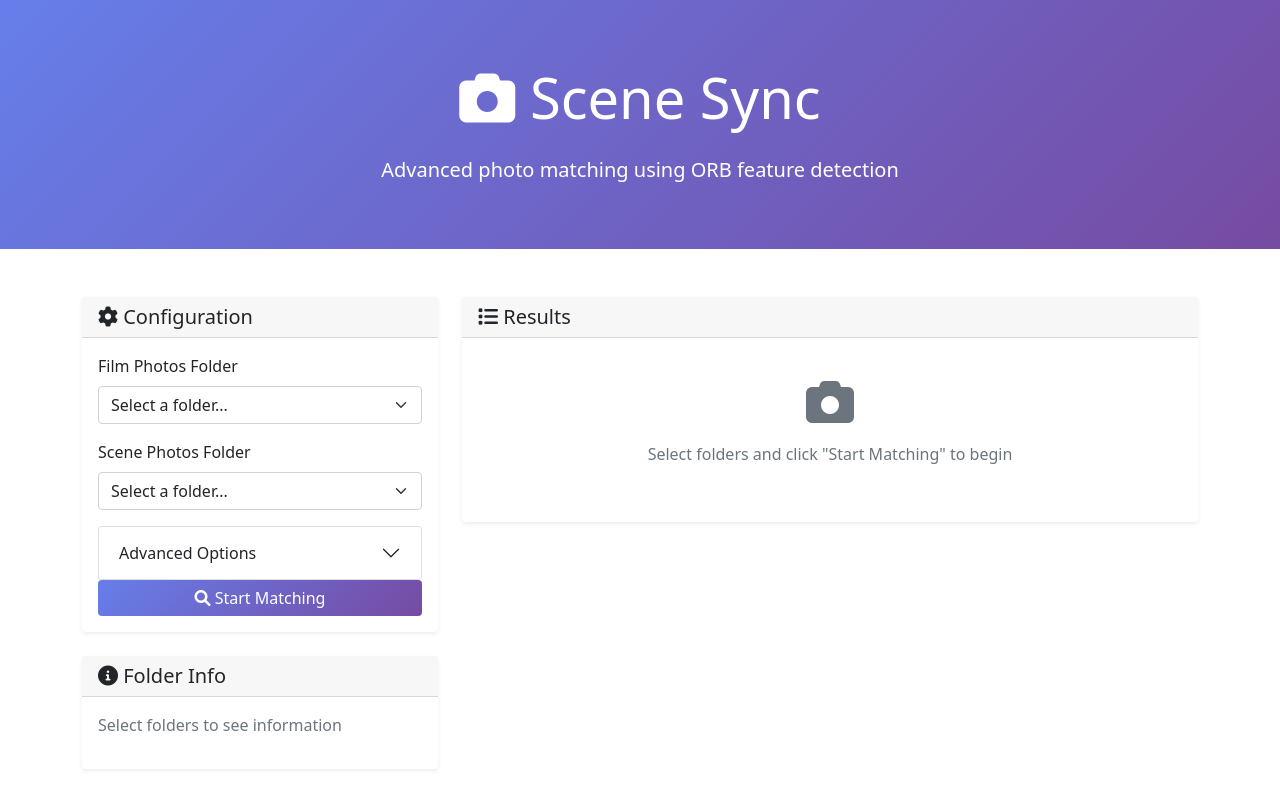
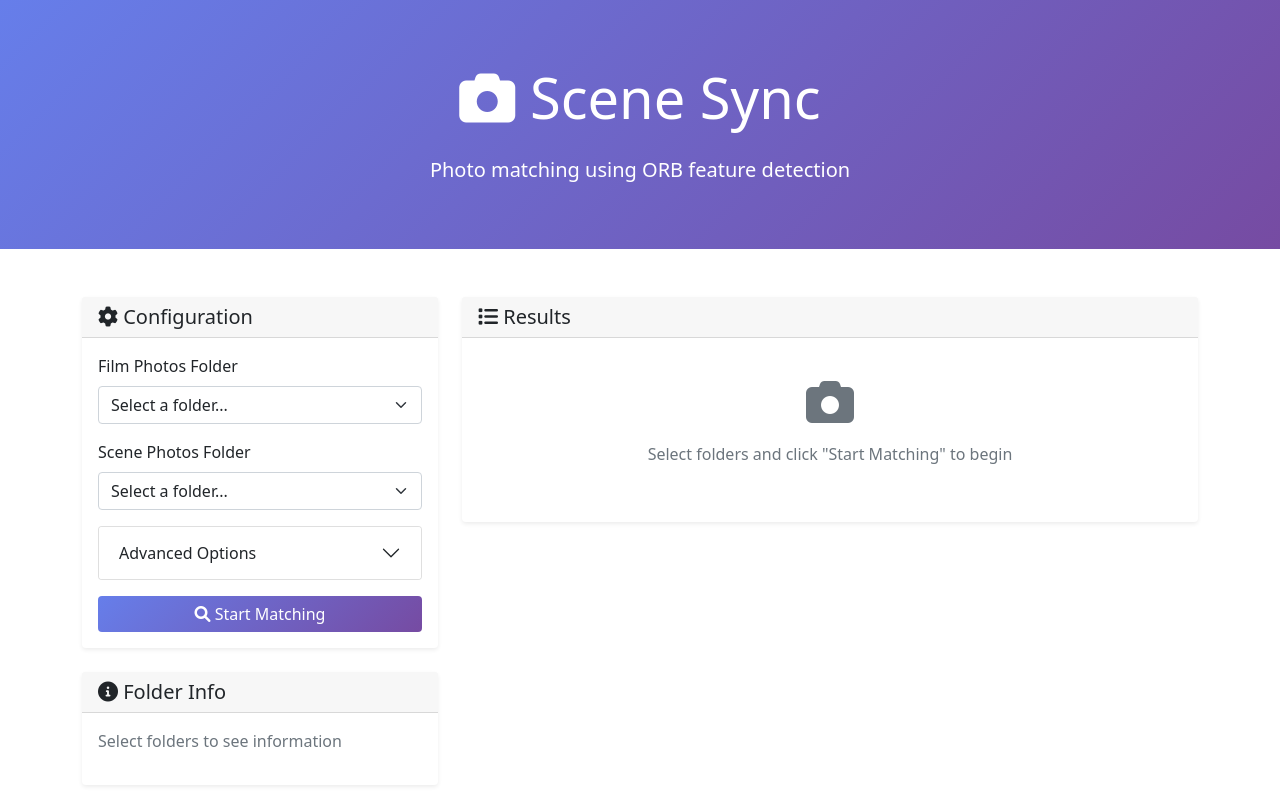
Before and after one commit to wangsheng-wu/scene-sync, a Flask app: page / in a window 1280 px wide. Run offline with Flask 3, Linux system fonts and the light colour scheme; data that the repository does not hold is empty; parts of the project's set-up code (start-up, migrations or seed data) failed here and were passed over; some libraries are stand-ins or nearby versions.

Commit message:
Updated button style

```diff
--- a/app/web/templates/index.html
+++ b/app/web/templates/index.html
@@ -48,7 +48,7 @@
                     <h1 class="display-4 mb-4">
                         <i class="fas fa-camera"></i> Scene Sync
                     </h1>
-                    <p class="lead mb-0">Advanced photo matching using ORB feature detection</p>
+                    <p class="lead mb-0">Photo matching using ORB feature detection</p>
                 </div>
             </div>
         </div>
@@ -107,7 +107,7 @@
                             </div>
 
                             <!-- Submit Button -->
-                            <button type="submit" class="btn btn-primary w-100" id="matchButton">
+                            <button type="submit" class="btn btn-primary w-100" id="matchButton" style="margin-top: 1rem;">
                                 <i class="fas fa-search"></i> Start Matching
                             </button>
                         </form>
```
